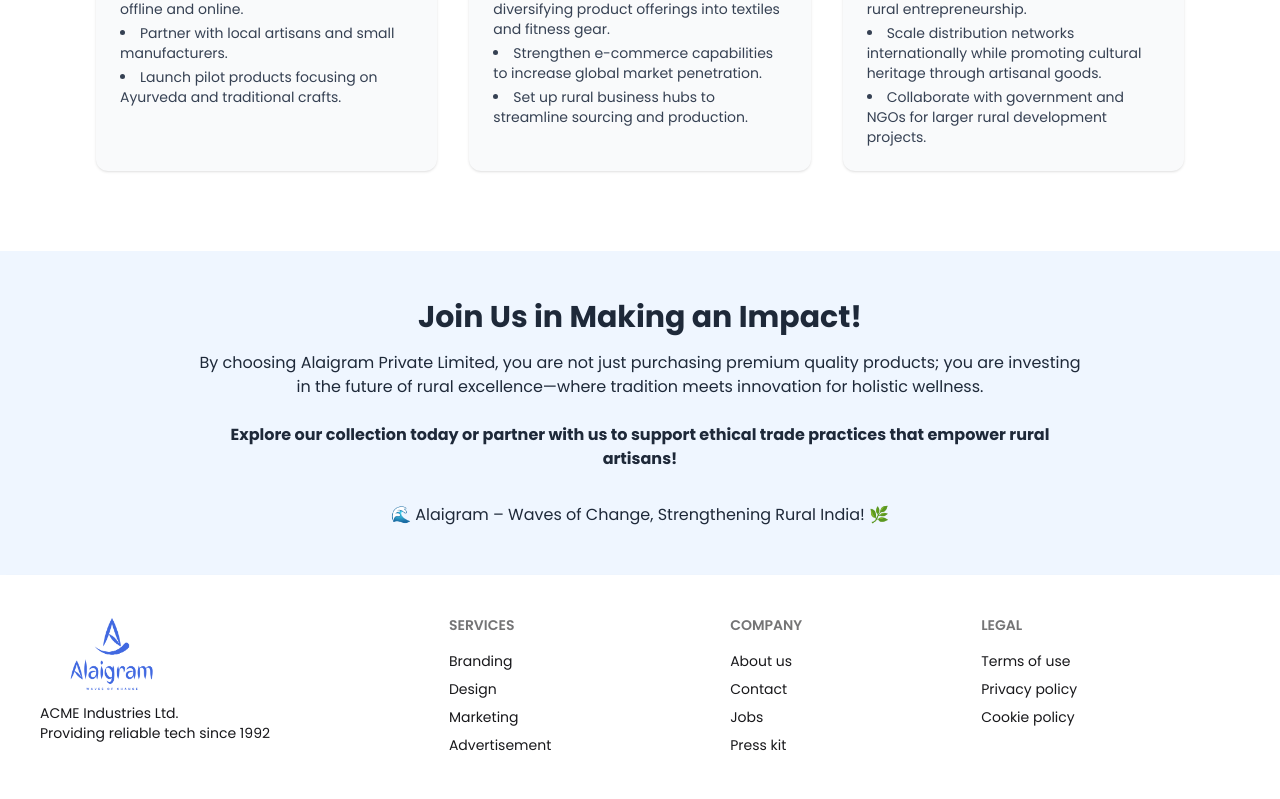
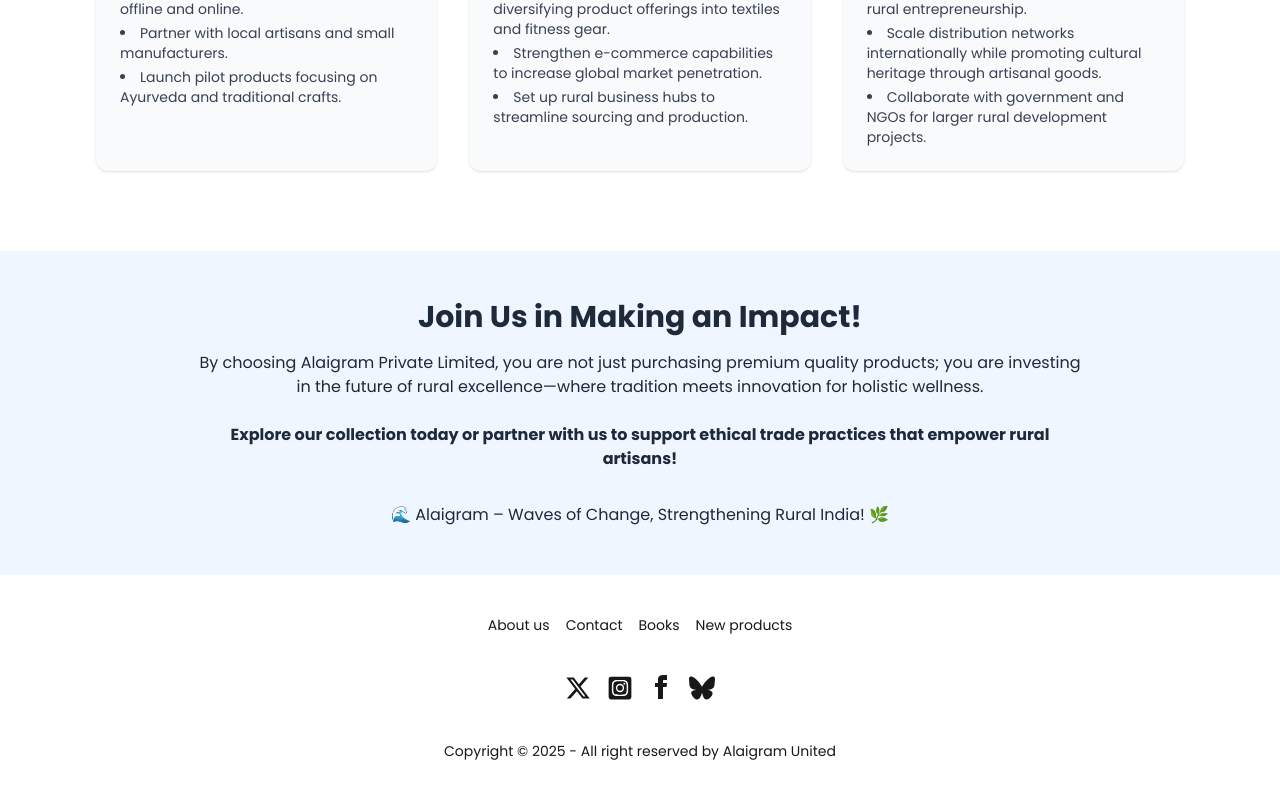
Before and after one commit to heyananthu/Alaigram, a React (Vite) app: page / in a window 1280 px wide. Shown: the part 5429-6228 px from the top of the page. Built offline with nearby package versions, Linux system fonts and the light colour scheme.

Commit message:
Social media links added in footer

```diff
--- a/src/Components/LandinPage/Footer.jsx
+++ b/src/Components/LandinPage/Footer.jsx
@@ -1,49 +1,43 @@
 import React from 'react'
 import Logo from '../../assets/Logo3.png'
+import { Link } from 'react-router-dom'
+import { FaBluesky } from "react-icons/fa6";
+import { FaInstagramSquare } from "react-icons/fa";
+import { FaXTwitter } from "react-icons/fa6";
 function Footer() {
     return (
-        <footer className="footer sm:footer-horizontal bg-white h-[20rem] shadow-md p-10 ">
-            <aside>
-                {/* <svg
-                    width="50"
-                    height="50"
-                    viewBox="0 0 24 24"
-                    xmlns="http://www.w3.org/2000/svg"
-                    fillRule="evenodd"
-                    clipRule="evenodd"
-                    className="fill-current">
-                    <path
-                        d="M22.672 15.226l-2.432.811.841 2.515c.33 1.019-.209 2.127-1.23 2.456-1.15.325-2.148-.321-2.463-1.226l-.84-2.518-5.013 1.677.84 2.517c.391 1.203-.434 2.542-1.831 2.542-.88 0-1.601-.564-1.86-1.314l-.842-2.516-2.431.809c-1.135.328-2.145-.317-2.463-1.229-.329-1.018.211-2.127 1.231-2.456l2.432-.809-1.621-4.823-2.432.808c-1.355.384-2.558-.59-2.558-1.839 0-.817.509-1.582 1.327-1.846l2.433-.809-.842-2.515c-.33-1.02.211-2.129 1.232-2.458 1.02-.329 2.13.209 2.461 1.229l.842 2.515 5.011-1.677-.839-2.517c-.403-1.238.484-2.553 1.843-2.553.819 0 1.585.509 1.85 1.326l.841 2.517 2.431-.81c1.02-.33 2.131.211 2.461 1.229.332 1.018-.21 2.126-1.23 2.456l-2.433.809 1.622 4.823 2.433-.809c1.242-.401 2.557.484 2.557 1.838 0 .819-.51 1.583-1.328 1.847m-8.992-6.428l-5.01 1.675 1.619 4.828 5.011-1.674-1.62-4.829z"></path>
-                </svg> */}
-                <div className='flex justify-center items-center'>
-                    <img src={Logo} className='w-36 h-20' />
-                </div>
-                <p>
-                    ACME Industries Ltd.
-                    <br />
-                    Providing reliable tech since 1992
-                </p>
-            </aside>
-            <nav>
-                <h6 className="footer-title">Services</h6>
-                <a className="link link-hover">Branding</a>
-                <a className="link link-hover">Design</a>
-                <a className="link link-hover">Marketing</a>
-                <a className="link link-hover">Advertisement</a>
+        <footer className="footer footer-horizontal footer-center  text-base-content rounded p-10">
+            <nav className="grid grid-flow-col gap-4">
+                <Link to='/aboutus' className="link link-hover">About us</Link>
+                <Link to='/contactus' className="link link-hover">Contact</Link>
+                <Link to='/books' className="link link-hover">Books</Link>
+                <Link to='/' className="link link-hover">New products</Link>
             </nav>
             <nav>
-                <h6 className="footer-title">Company</h6>
-                <a className="link link-hover">About us</a>
-                <a className="link link-hover">Contact</a>
-                <a className="link link-hover">Jobs</a>
-                <a className="link link-hover">Press kit</a>
+                <div className="grid grid-flow-col gap-4">
+                    <a className='cursor-pointer' href='https://x.com/alaigram_united' >
+                        <FaXTwitter size={26} />
+                    </a>
+                    <a className='cursor-pointer' href='https://www.instagram.com/alaigram.united/'>
+                        <FaInstagramSquare size={26} />
+                    </a>
+                    <a className='cursor-pointer' href='https://www.facebook.com/profile.php?id=61576105015207'>
+                        <svg
+                            xmlns="http://www.w3.org/2000/svg"
+                            width="24"
+                            height="24"
+                            viewBox="0 0 24 24"
+                            className="fill-current">
+                            <path
+                                d="M9 8h-3v4h3v12h5v-12h3.642l.358-4h-4v-1.667c0-.955.192-1.333 1.115-1.333h2.885v-5h-3.808c-3.596 0-5.192 1.583-5.192 4.615v3.385z"></path>
+                        </svg>
+                    </a>
+                    <a className='cursor-pointer' href='https://bsky.app/profile/alaigram.bsky.social'><FaBluesky size={26} /></a>
+                </div>
             </nav>
-            <nav>
-                <h6 className="footer-title">Legal</h6>
-                <a className="link link-hover">Terms of use</a>
-                <a className="link link-hover">Privacy policy</a>
-                <a className="link link-hover">Cookie policy</a>
-            </nav>
+            <aside>
+                <p>Copyright © {new Date().getFullYear()} - All right reserved by Alaigram United</p>
+            </aside>
         </footer>
     )
 }
```
Also changed, not shown: src/Components/Products/Books/BookCard.jsx (indentation only).
